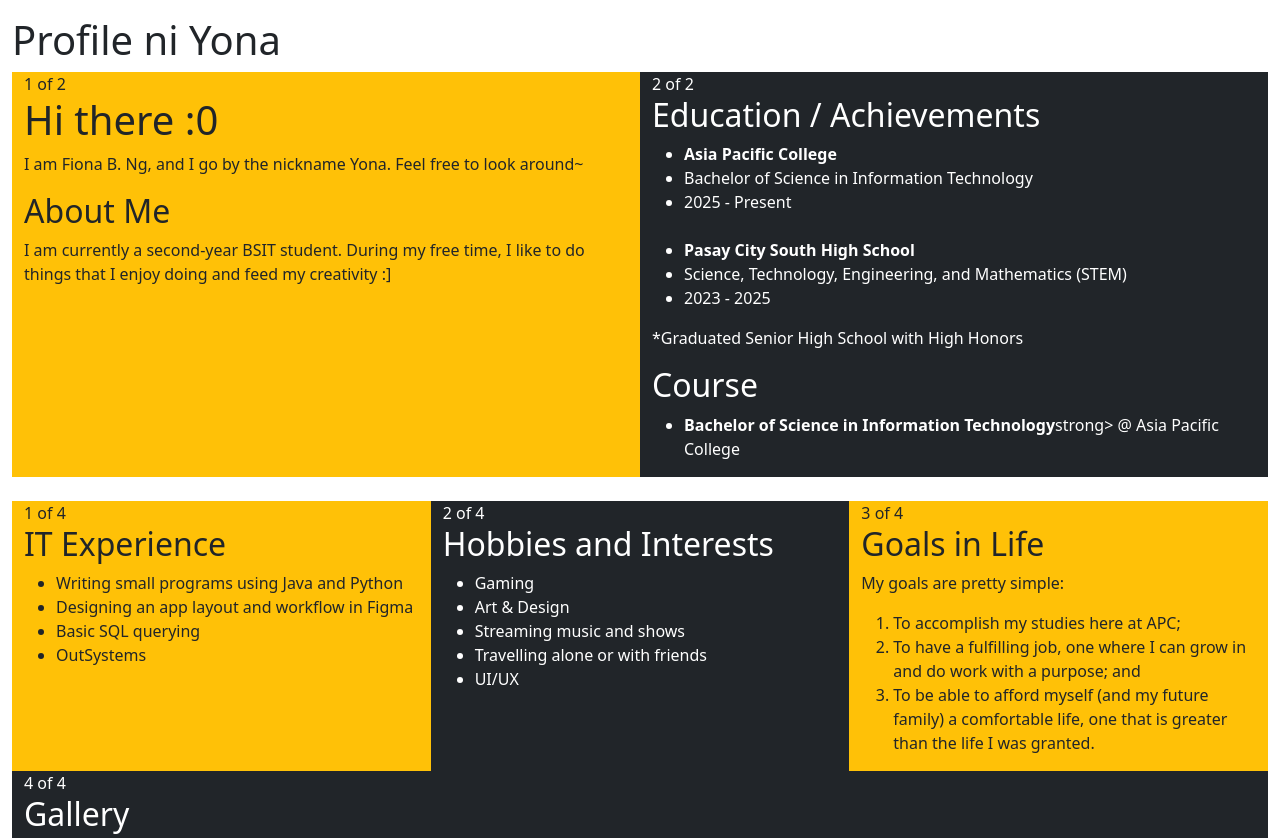
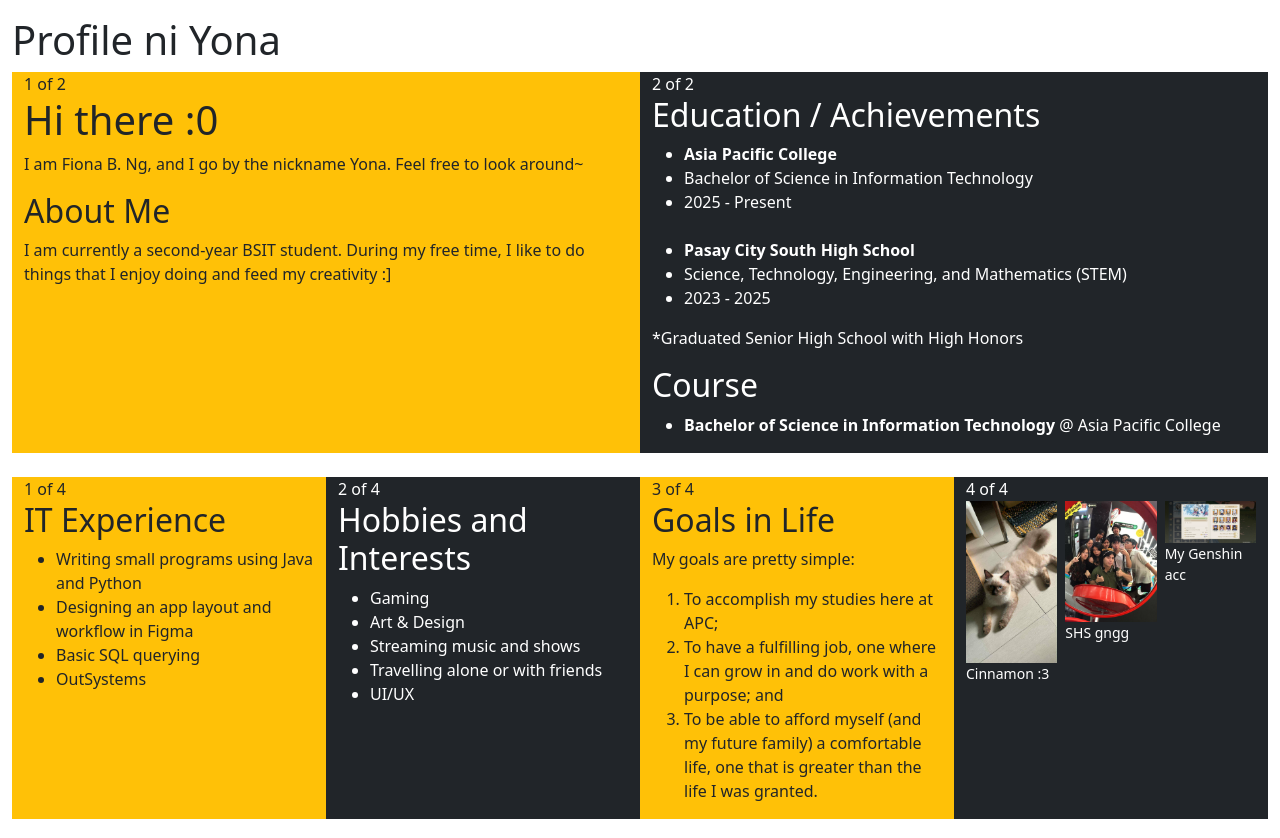
Before and after one commit to apcfiong/webprog-CS251_IT253-html-lessons, a plain HTML site: page introduction/index.html in a window 1280 px wide. Shown: the top 838 px of the page. Drawn offline with nearby package versions, Linux system fonts and the light colour scheme.

Commit message:
Updated index.html
Updated the education section and improved the gallery layout with figures and captions.

```diff
--- a/introduction/index.html
+++ b/introduction/index.html
@@ -38,7 +38,7 @@
 
         <h2>Course</h2>
         <ul>
-            <li><strong>Bachelor of Science in Information Technology</strong>strong> @ Asia Pacific College</li>
+            <li><strong>Bachelor of Science in Information Technology</strong> @ Asia Pacific College</li>
         </ul>
 
       </div>
@@ -84,13 +84,22 @@
       </div>
       <div class="col-md bg-dark text-white">4 of 4
 
-        <h2>Gallery</h2>
-        <img src="images/cinnamon.jpg" alt="My Cat" width="500" height="700">
-        <p>Cinnamon :3</p>
-        <img src="images/capy.jpg" alt="Capybara" width="500" height="700">
-        <p>SHS gngg</p>
-        <img src="images/gi.jpg" alt="Game" width="1000" height="500">
-        <p>My Genshin acc</p>
+        <div class="row g-2">
+          <figure class="col">
+            <img src="images/cinnamon.jpg" alt="My Cat" class="img-fluid">
+            <figcaption class="small">Cinnamon :3</figcaption>
+          </figure>
+
+          <figure class="col">
+            <img src="images/capy.jpg" alt="Capybara" class="img-fluid">
+            <figcaption class="small">SHS gngg</figcaption>
+          </figure>
+
+          <figure class="col">
+            <img src="images/gi.jpg" alt="Game" class="img-fluid">
+            <figcaption class="small">My Genshin acc</figcaption>
+          </figure>
+        </div>
 
       </div>
     </div>
```
